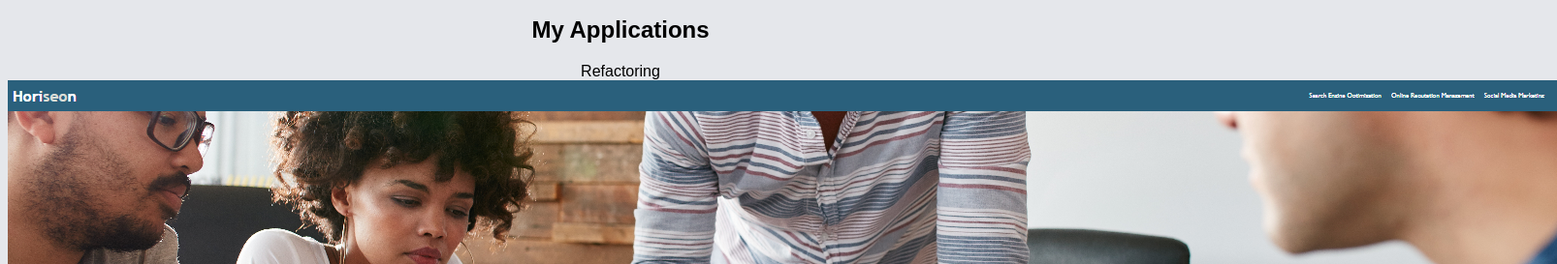
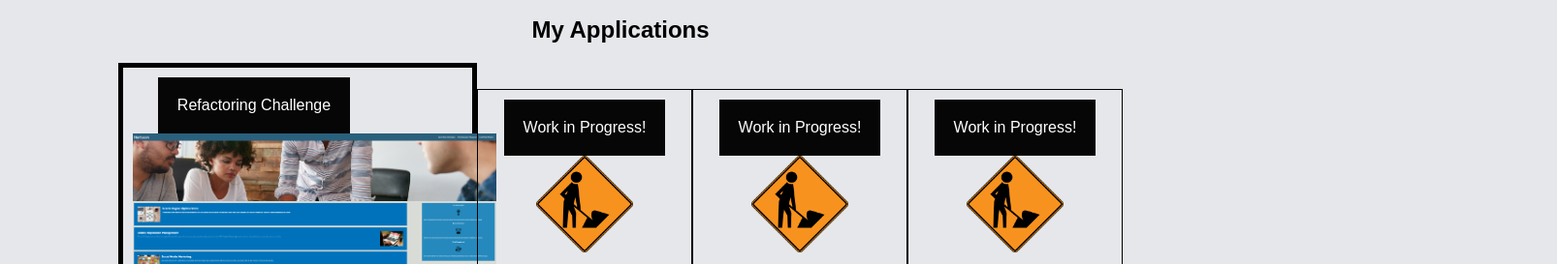
Before and after one commit to Evanilla57/portfolio, a plain HTML site: page index.html in a window 1280 px wide. Shown: the part 660-933 px from the top of the page at 97% size, 1606 px wide, since content can reach past the window. Drawn offline with Linux system fonts and the light colour scheme; files whose address does not match are found by name.

Commit message:
continued adjusting css within My Applications

```diff
--- a/Develop/assets/css/style.css
+++ b/Develop/assets/css/style.css
@@ -10,6 +10,7 @@ div h1 {
         align-items: center;
         justify-content: space-around;
 }
+/* Need to prevent nav from going over image */
 #avatar {
     height: 400px;
     width: 100%;
@@ -33,6 +34,7 @@ header nav {
     /* display: inline-block; */
     padding-top: 15px;
     margin-right: 20px;
+    padding-bottom: 20px;
     float: right;
     font-size: 21px;
 }
@@ -54,3 +56,56 @@ header nav ul li {
 footer {
     font-size: 10px;
 }
+
+/* need to center "Refactoring Challenge" */
+
+#my-apps {
+    display: flex;
+    flex-direction: row;
+    justify-content: center;
+    align-items: center;
+    width: 90%;
+    margin: 0 auto;
+  }
+
+
+  .refactor {
+    padding: 10px 100px 0 10px;
+    width: 250px;
+    text-align: center;
+    border-style: solid;
+    border-width: 5px;
+  }
+
+  .refactor header {
+    padding: 20px;
+    background: #060606;
+    color: #fff;
+    align-items: center;
+  }
+
+  .refactor img {
+    width: 150%;
+    height: 150%;
+    align-items: center;
+  }
+
+  .wip {
+    padding: 10px;
+    width: 200px;
+    text-align: center;
+    text-size-adjust: auto;
+    border-style: solid;
+    border-width: 1px;
+  }
+
+  .wip header {
+    padding: 20px;
+    background: #060606;
+    color: #fff;
+  }
+
+  .wip img {
+    width: 50%;
+    height:50%
+  }
--- a/index.html
+++ b/index.html
@@ -25,27 +25,30 @@
     <figure id="avatar" alt="handsome, happy web developer"></figure>
 </header>
 <!-- Information about me. -->
+<h2>About Me</h2>
 <div id="about-me">
-    <h2>About Me</h2>
+
     <p>My name is Evan Griggs and I am a student of UCR Extension's Coding Bootcamp. I am currently learning HTML, CSS, and JavaScript, but will eventually become experienced in many different facets of full stack development. Thank you for joining me along this journey. I look forward to sharing many more exciting projects to come!</p>
 </div>
 <!-- My shared work. -->
+<h2>My Applications</h2>
 <div id="my-apps">
-    <h2>My Applications</h2>
         <section class="refactor">
-          <header>Refactoring</header>
-          <img src="./Develop/assets/images/Website-Screenshot.png" alt="image of website featuring refactored code" />
+            <header>Refactoring Challenge</header>
+            <a href="https://evanilla57.github.io/cherry/">
+                <img src="./Develop/assets/images/Website-Screenshot.png" alt="image of website featuring refactored code" />
+            </a>
         </section>
         <section class="wip">
           <header>Work in Progress!</header>
           <img src="./Develop/assets/images/wip.png" alt="construction sign" />
         </section>
         <section class="wip">
-            <header>Coming Soon!</header>
+            <header>Work in Progress!</header>
             <img src="./Develop/assets/images/wip.png" alt="construction sign" />
           </section>
           <section class="wip">
-            <header>Under Construction!</header>
+            <header>Work in Progress!</header>
             <img src="./Develop/assets/images/wip.png" alt="construction sign" />
           </section>
 </div>
```
